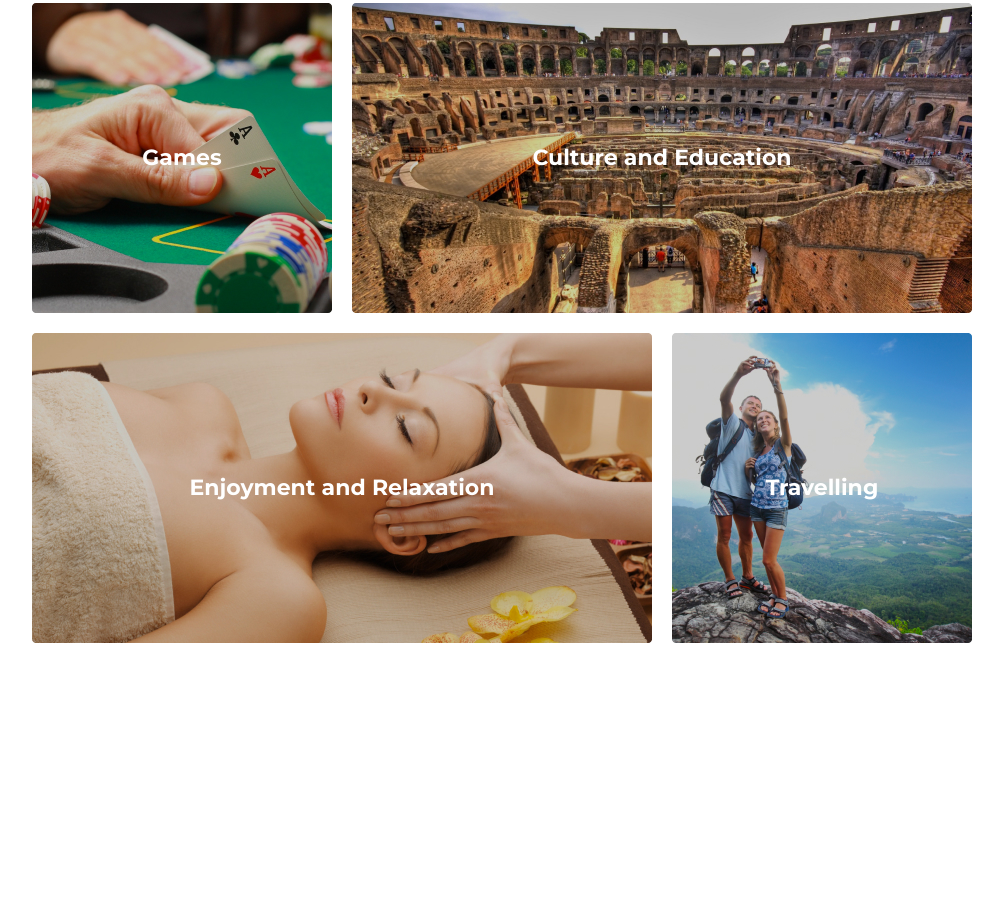
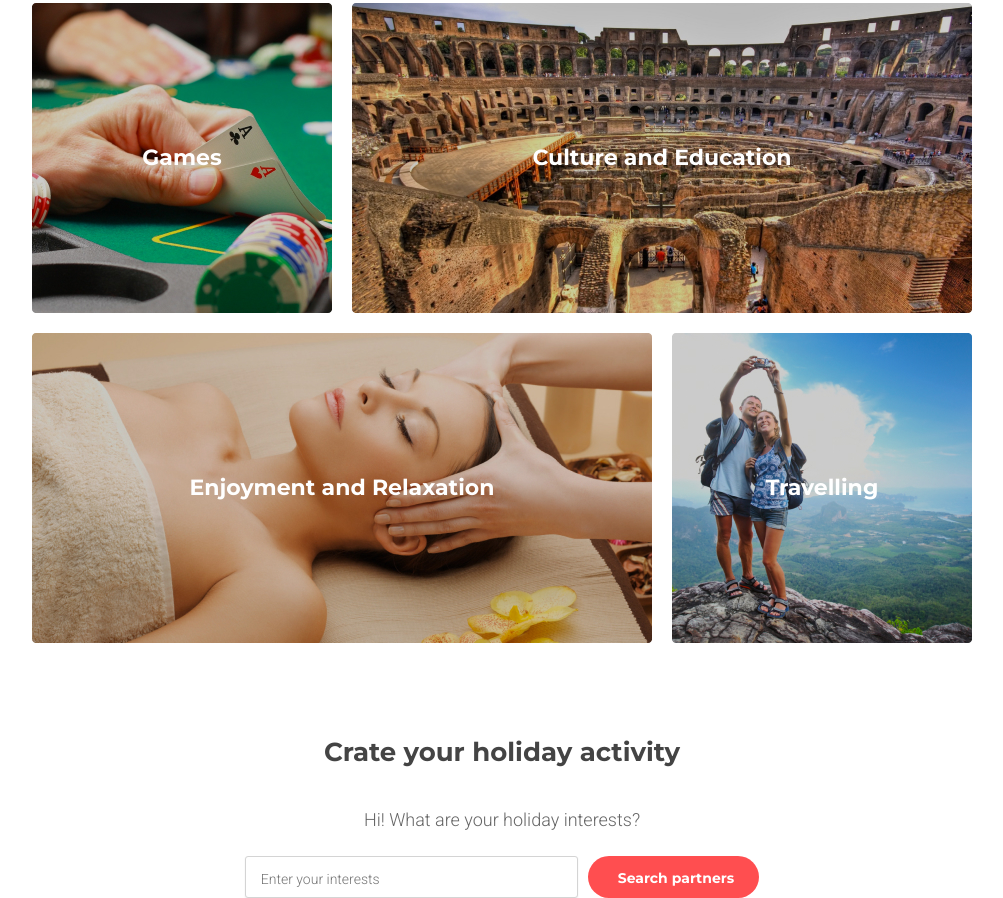
Before and after one commit to d08801733/dreamshare, a website: page src/index.html in a window 1280 px wide. Shown: the part 2204-3102 px from the top of the page, without its empty margins (138-1141 px from the left). Before the commit the page ends 2847 px from the top, so only its background shows below. Drawn offline with Linux system fonts and the light colour scheme.

Commit message:
Add interests section

```diff
--- a/src/index.html
+++ b/src/index.html
@@ -209,5 +209,27 @@
         </div>
       </div>
     </section>
+
+    <section class="interests">
+      <div class="container">
+        <h2 class="interests__title">Crate your holiday activity</h2>
+
+        <p class="interests__text">Hi! What are your holiday interests?</p>
+
+        <form class="interests__form">
+          <input
+            type="text"
+            placeholder="Enter your interests"
+            class="interests__input"
+          />
+
+          <input
+            type="submit"
+            value="Search partners"
+            class="interests__submit"
+          />
+        </form>
+      </div>
+    </section>
   </body>
 </html>
--- /dev/null
+++ b/src/sass/_interests.scss
@@ -0,0 +1,50 @@
+.interests {
+  margin-top: 95px;
+
+  &__title {
+    margin: 0;
+    font-weight: 700;
+    font-size: 26px;
+    text-align: center;
+    color: #444;
+  }
+
+  &__text {
+    margin-top: 43px;
+    margin-bottom: 0;
+    font-family: "Roboto";
+    font-weight: 300;
+    font-size: 18px;
+    text-align: center;
+    color: #666;
+  }
+
+  &__form {
+    margin-top: 25px;
+    display: flex;
+    justify-content: center;
+    gap: 10px;
+  }
+
+  &__input {
+    padding: 14px 158px 10px 15px;
+    font-family: "Roboto";
+    font-weight: 300;
+    font-size: 14px;
+    color: #999;
+    border: 1px solid #d4d4d4;
+    border-radius: 3px;
+    box-shadow: 0 1px 2px 0 rgba(0, 0, 0, 0.07);
+    background-color: #fff;
+  }
+
+  &__submit {
+    padding: 12px 25px 11px 30px;
+    font-weight: 700;
+    font-size: 14px;
+    color: #fff;
+    background-color: #ff4e50;
+    border-radius: 40px;
+    border: none;
+  }
+}
--- a/src/sass/styles.scss
+++ b/src/sass/styles.scss
@@ -18,3 +18,4 @@ button {
 @import "howitworks";
 @import "partner";
 @import "ideas";
+@import "interests";
```
Also changed, not shown: src/css/styles.min.css.
